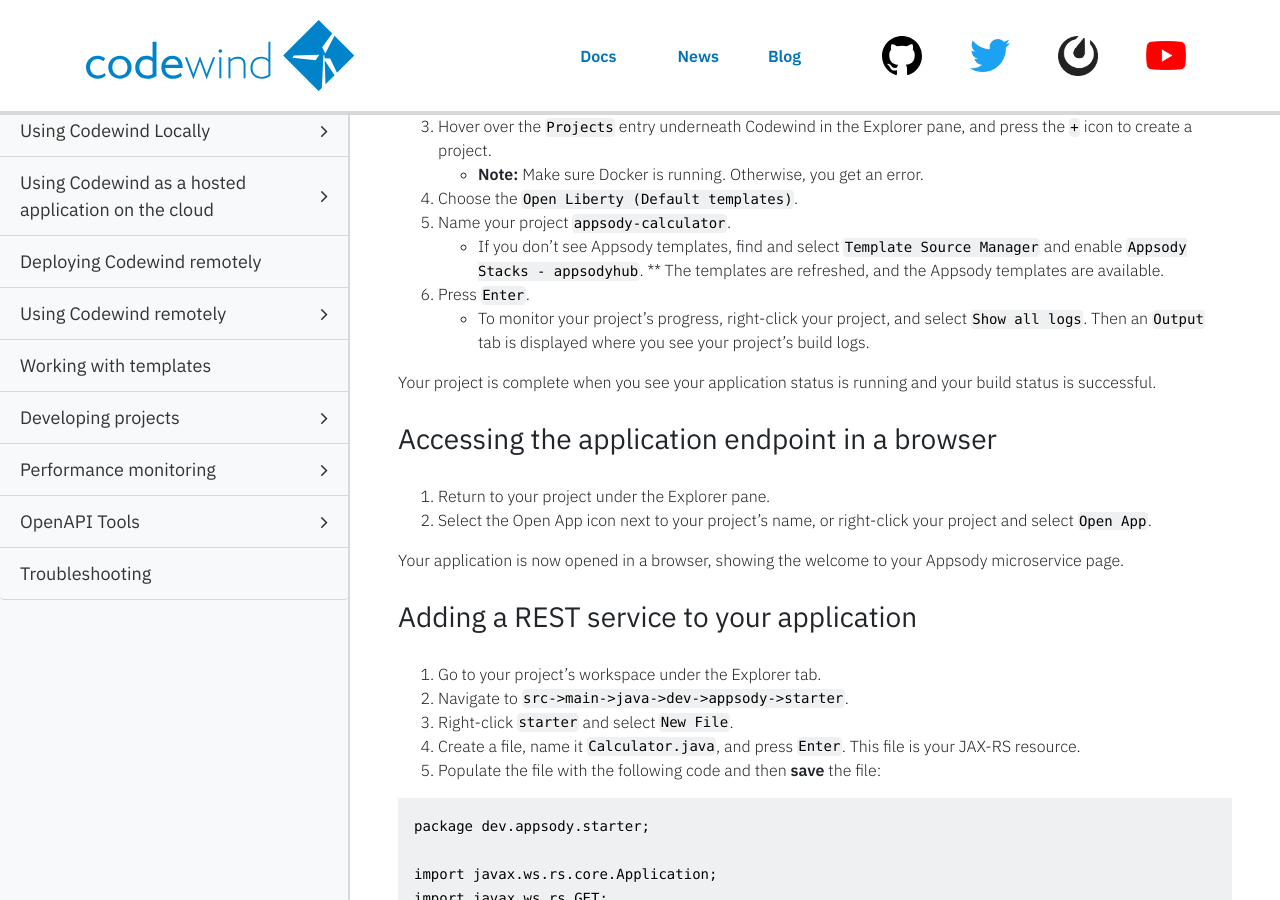
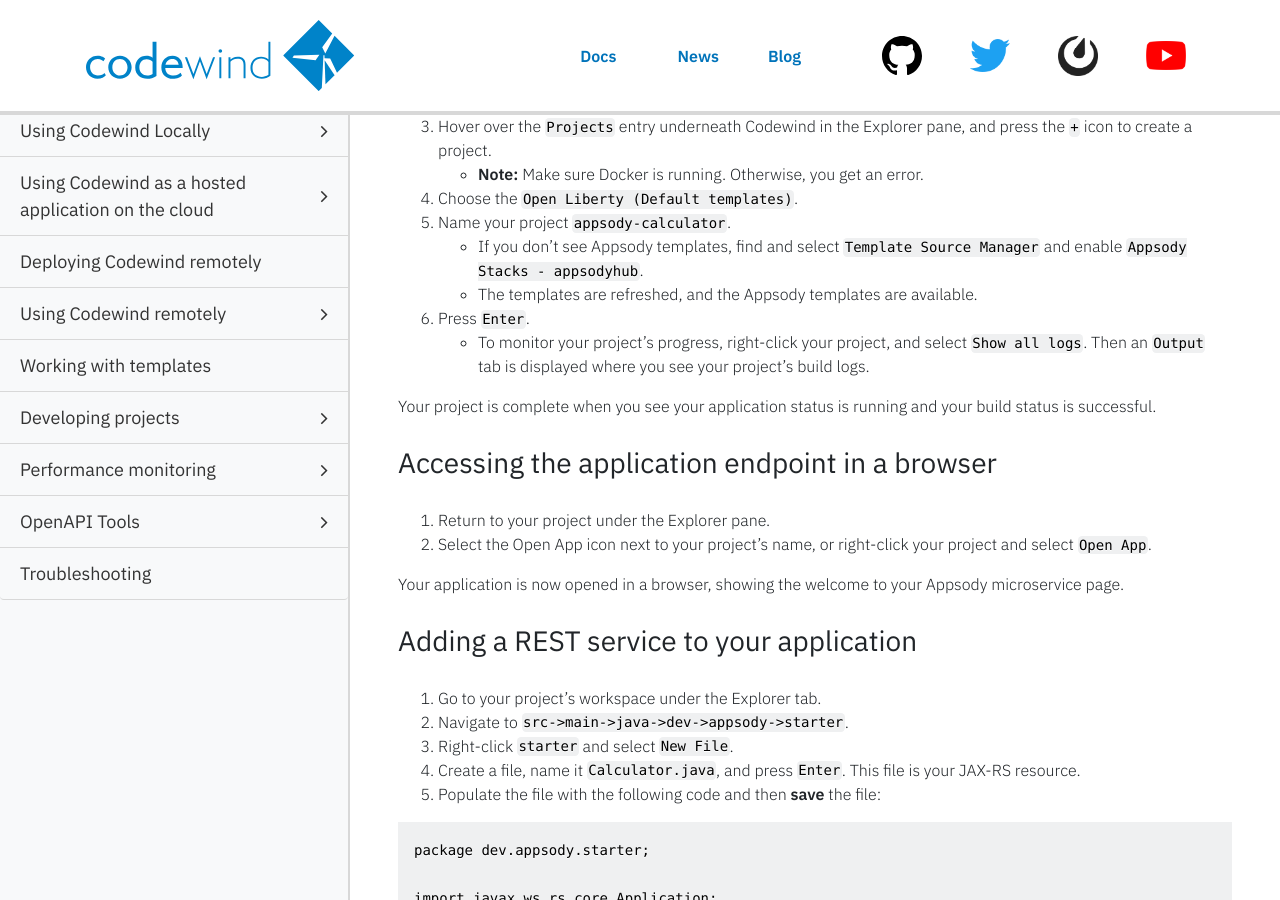
Before and after one commit to eclipse-archived/codewind-docs, a Jekyll site: the page built from docs/_documentations/codewind-vs-code-quick-guide.md, in a window 1280 px wide and 900 px high, scrolled down 2119 px. Built offline with Jekyll 4.4.1, drawn with Linux system fonts in a browser that asks for light colours; nearby versions of some CDN libraries; comment, search, counter and statistics services are not loaded.

Commit message:
minor change, fixed a bullet point
Signed-off-by: Jacob Berger <jacob.berger@ibm.com>

```diff
--- a/docs/_documentations/codewind-vs-code-quick-guide.md
+++ b/docs/_documentations/codewind-vs-code-quick-guide.md
@@ -68,7 +68,7 @@ Throughout the application lifestyle, Appsody helps you develop containerized ap
 4. Choose the `Open Liberty (Default templates)`.
 5. Name your project `appsody-calculator`.
     * If you don't see Appsody templates, find and select `Template Source Manager` and enable `Appsody Stacks - appsodyhub`.
-** The templates are refreshed, and the Appsody templates are available.
+    * The templates are refreshed, and the Appsody templates are available.
 6. Press `Enter`.
     * To monitor your project's progress, right-click your project, and select `Show all logs`. Then an `Output` tab is displayed where you see your project's build logs.
 
```
